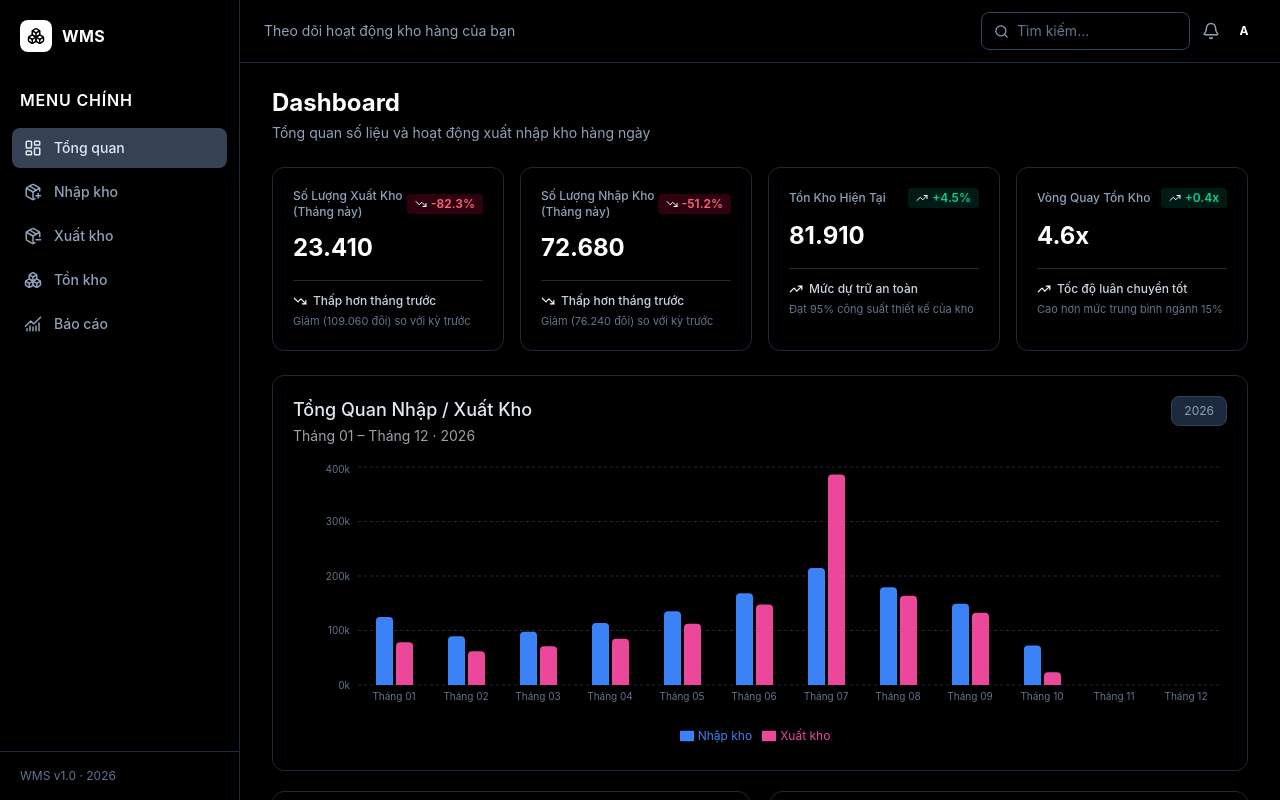
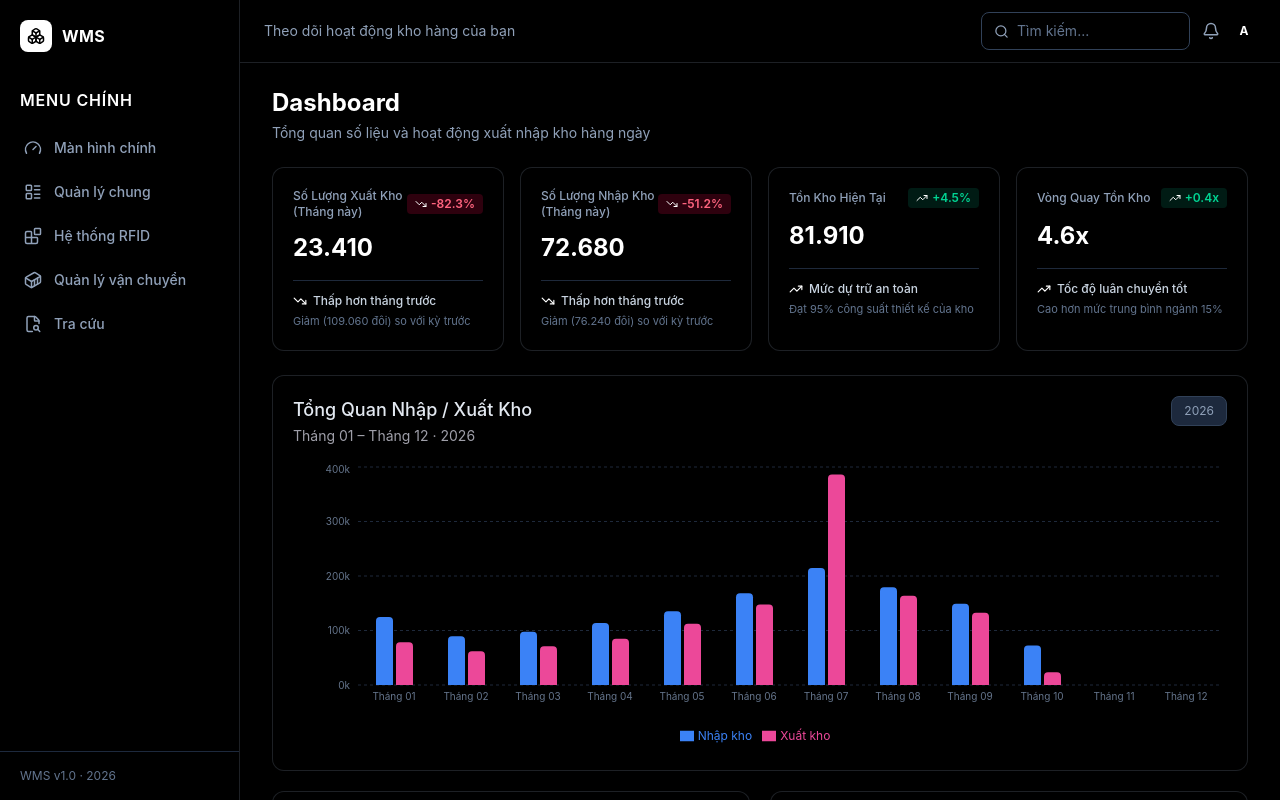
Before and after one commit to ngocming/WMS, a React (Vite) app: page / in a window 1280 px wide. Built offline with nearby package versions, Linux system fonts and the light colour scheme.

Commit message:
update Header and sidebar

```diff
--- a/src/components/dashboard/chart/AreaChart.tsx
+++ b/src/components/dashboard/chart/AreaChart.tsx
@@ -20,7 +20,7 @@ export default function Area_Chart() {
             : areaData3M
 
     return (
-        <section className="xl:col-span-2 rounded-xl border border-slate-800 bg-black p-5">
+        <section className="xl:col-span-2 rounded-xl border border-slate-400/20 bg-black p-5 hover:border-gray-500">
             <div className="mb-4 flex flex-wrap items-start justify-between gap-3">
                 <div>
                     <h3 className="text-lg font-medium">Sản Lượng Thành Phẩm</h3>
--- a/src/components/dashboard/chart/BarChart.tsx
+++ b/src/components/dashboard/chart/BarChart.tsx
@@ -4,12 +4,12 @@ import {
     XAxis, YAxis, CartesianGrid, Tooltip, Legend,
 } from 'recharts'
 import { monthlyData } from '../../../data/chartData'
-import { tooltip} from './tool'
+import { tooltip } from './tool'
 
 export default function Bar_Chart() {
     return (
-        <section className="rounded-xl border border-slate-800 bg-black p-5 xl:col-span-2">
-            <div className="mb-4 flex flex-wrap items-start justify-between gap-3">
+        <section className="rounded-xl border border-slate-400/20 bg-black p-5 xl:col-span-2 hover:border-gray-500">
+            <div className="mb-4 flex flex-wrap items-start justify-between gap-3 ">
                 <div>
                     <h3 className="text-lg font-medium">Tổng Quan Nhập / Xuất Kho</h3>
                     <p className="mt-0.5 text-sm text-zinc-400">
--- a/src/components/dashboard/chart/LineChart.tsx
+++ b/src/components/dashboard/chart/LineChart.tsx
@@ -30,7 +30,7 @@ export default function Line_Chart({ data }: LineChartProps) {
     const isDown = Number(diffPct) < 0
 
     return (
-        <section className="rounded-xl border border-slate-800 bg-black p-5">
+        <section className="rounded-xl border border-slate-400/20 bg-black p-5 hover:border-gray-500">
             <div>
                 <h3 className="text-lg font-medium">Dòng Hàng Ròng</h3>
                 <p className="mt-0.5 text-sm text-zinc-400">
--- a/src/components/dashboard/chart/PieChart.tsx
+++ b/src/components/dashboard/chart/PieChart.tsx
@@ -11,7 +11,7 @@ export default function Pie_Chart() {
     const selectedItem = stockConditionData.find(d => d.name === selected)
 
     return (
-        <section className="rounded-xl border border-slate-800 bg-black p-5">
+        <section className="rounded-xl border border-slate-400/20 bg-black p-5 hover:border-gray-500">
             <h3 className="text-lg font-medium">Tổng Quan Tồn Kho Hàng Lỗi</h3>
             <p className="mt-0.5 text-sm text-zinc-400">
                 Cơ cấu tồn kho hàng lỗi theo từng loại.
--- a/src/components/dashboard/statcard.tsx
+++ b/src/components/dashboard/statcard.tsx
@@ -15,7 +15,7 @@ export default function StatCard({
     const TrendIcon = trend === 'down' ? TrendingDown : TrendingUp
 
     return (
-        <div className="rounded-xl border border-slate-800 bg-black p-5 hover:border-gray-500">
+        <div className="rounded-xl border border-slate-400/20 bg-black p-5 hover:border-gray-500">
             <div className="flex items-center justify-between">
                 <span className="text-xs font-medium text-slate-400">{title}</span>
                 <span className={`inline-flex items-center gap-1 rounded px-2 py-0.5 text-xs font-semibold
--- a/src/components/layout/Header.tsx
+++ b/src/components/layout/Header.tsx
@@ -2,7 +2,7 @@ import { Bell, Search } from 'lucide-react'
 
 export default function Header() {
     return (
-        <header className="sticky top-0 z-30 flex items-center justify-between gap-4 border-b border-slate-800 bg-black px-6 py-3">
+        <header className="sticky top-0 z-30 flex items-center justify-between gap-4 border-b border-slate-400/20 bg-black px-6 py-3">
             <div className="hidden md:block">
                 <p className="text-sm text-slate-400">
                     Theo dõi hoạt động kho hàng của bạn
--- a/src/components/layout/Sidebar.tsx
+++ b/src/components/layout/Sidebar.tsx
@@ -1,19 +1,19 @@
 import { useState } from 'react'
-import { LayoutDashboard, PackagePlus, PackageMinus, Boxes, ChartNoAxesCombined } from 'lucide-react'
+import { Blocks, LayoutList, Container, Boxes, FileSearchCorner, Gauge } from 'lucide-react'
 
 const menuItems = [
-    { label: 'Tổng quan', icon: LayoutDashboard },
-    { label: 'Nhập kho', icon: PackagePlus },
-    { label: 'Xuất kho', icon: PackageMinus },
-    { label: 'Tồn kho', icon: Boxes },
-    { label: 'Báo cáo', icon: ChartNoAxesCombined },
+    { label: 'Màn hình chính', icon: Gauge },
+    { label: 'Quản lý chung', icon: LayoutList },
+    { label: 'Hệ thống RFID', icon: Blocks },
+    { label: 'Quản lý vận chuyển', icon: Container },
+    { label: 'Tra cứu', icon: FileSearchCorner },
 ]
 
 export default function Sidebar() {
     const [active, setActive] = useState('Tổng quan')
 
     return (
-        <aside className="top-0 flex h-screen w-60 shrink-0 flex-col border-r border-slate-800 bg-black">
+        <aside className="top-0 flex h-screen w-60 shrink-0 flex-col border-r border-slate-400/20 bg-black">
             <div className="flex items-center gap-2.5 px-5 py-5">
                 <div className="flex h-8 w-8 items-center justify-center rounded-lg bg-white text-black">
                     <Boxes size={18} />
@@ -25,14 +25,14 @@ export default function Sidebar() {
             <div className="text-white font-semibold text-slate-500 uppercase tracking-wider px-5 pt-4 pb-2">
                 Menu chính
             </div>
-            <nav className="flex-1 space-y-1 px-3 py-2">
+            <nav className="flex-1 space-y-1 px-3 py-2 ">
                 {menuItems.map(({ label, icon: Icon }) => {
                     const isActive = active === label
                     return (
                         <button
                             key={label}
                             onClick={() => setActive(label)}
-                            className={`flex w-full items-center gap-3 rounded-lg px-3 py-2.5 text-sm font-medium transition-colors ${isActive
+                            className={`flex w-full items-center gap-3 rounded-lg px-3 py-2.5 text-sm font-medium transition-colors text-white-400 ${isActive
                                 ? 'bg-gray-700 text-white-400'
                                 : 'text-slate-400 hover:bg-slate-800/60 hover:text-white'
                                 }`}
```
